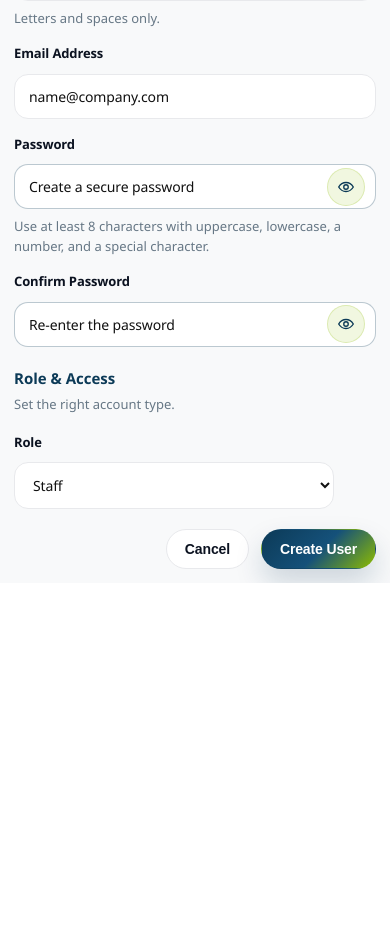
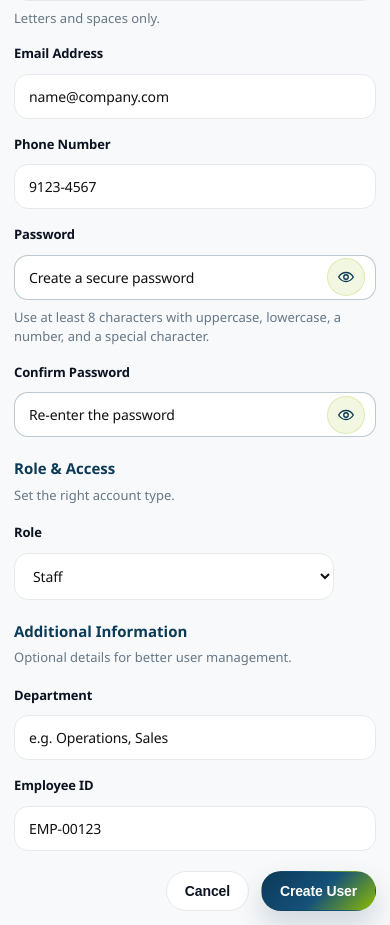
Before and after one commit to KushanCS/car_dealership, a React (Create React App) app in the folder frontend/: page /admin/create-staff in a window 390 px wide. Shown: the part 1324-2249 px from the top of the page. Before the commit the page ends 1907 px from the top, so only its background shows below. Built offline with nearby package versions, Linux system fonts and the light colour scheme; no server answers; sample sign-in values are in the browser's storage.

Commit message:
Phone number field with formatting New Additional Information section Department & Employee ID fields Helper functions (formatPhone, handlePhoneChange)

```diff
--- a/frontend/src/pages/Admin/UserForm.jsx
+++ b/frontend/src/pages/Admin/UserForm.jsx
@@ -33,6 +33,20 @@ export default function UserForm({
       : null
     : null;
 
+  // New helper for phone number formatting
+  const formatPhone = (value) => {
+    const cleaned = value.replace(/\D/g, "");
+    if (cleaned.length <= 8) return cleaned;
+    return cleaned.replace(/(\d{4})(\d+)/, "$1-$2");
+  };
+
+  const handlePhoneChange = (e) => {
+    const formatted = formatPhone(e.target.value);
+    onChange({
+      target: { name: "phone", value: formatted },
+    });
+  };
+
   return (
     <div className="page">
       <div className="pageHead">
@@ -56,6 +70,18 @@ export default function UserForm({
               <div>
                 <label className="label">Email Address</label>
                 <input className="input" type="email" name="email" value={form.email || ""} onChange={onChange} placeholder="name@company.com" required />
+              </div>
+              <div>
+                <label className="label">Phone Number</label>
+                <input
+                  className="input"
+                  type="tel"
+                  name="phone"
+                  value={form.phone || ""}
+                  onChange={handlePhoneChange}
+                  placeholder="9123-4567"
+                  maxLength={12}
+                />
               </div>
               {showPassword && (
                 <>
@@ -121,6 +147,32 @@ export default function UserForm({
             </div>
           </SectionCard>
 
+          {/* New Section */}
+          <SectionCard title="Additional Information" subtitle="Optional details for better user management.">
+            <div style={{ display: "grid", gridTemplateColumns: "repeat(auto-fit, minmax(220px, 1fr))", gap: "16px" }}>
+              <div>
+                <label className="label">Department</label>
+                <input
+                  className="input"
+                  name="department"
+                  value={form.department || ""}
+                  onChange={onChange}
+                  placeholder="e.g. Operations, Sales"
+                />
+              </div>
+              <div>
+                <label className="label">Employee ID</label>
+                <input
+                  className="input"
+                  name="employeeId"
+                  value={form.employeeId || ""}
+                  onChange={onChange}
+                  placeholder="EMP-00123"
+                />
+              </div>
+            </div>
+          </SectionCard>
+
           <div style={{ display: "flex", justifyContent: "flex-end", gap: "12px", flexWrap: "wrap" }}>
             <button type="button" className="btn" onClick={onCancel} disabled={saving}>
               Cancel
```
